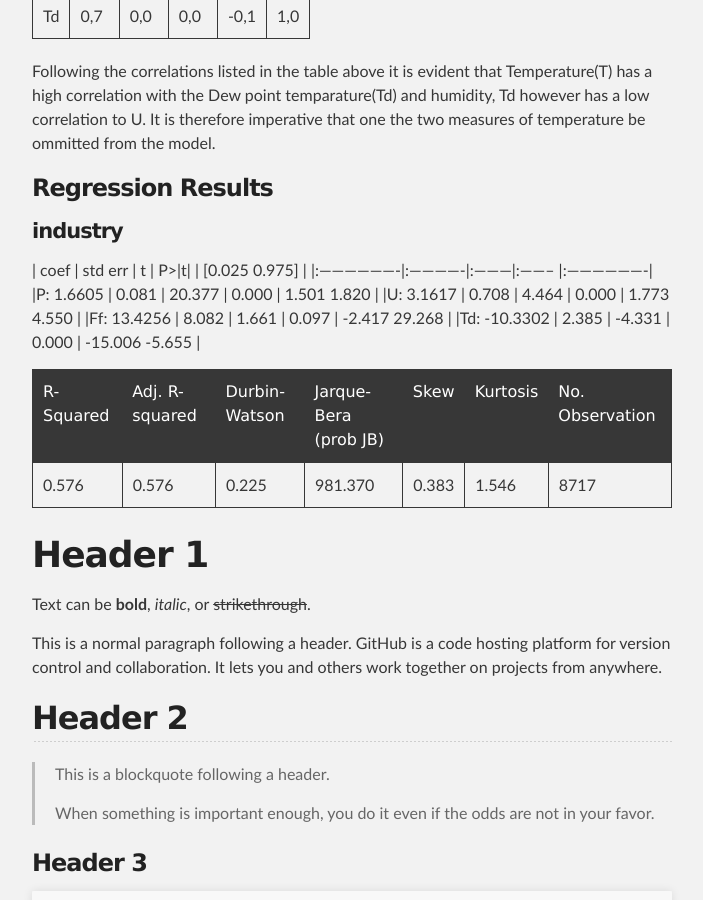
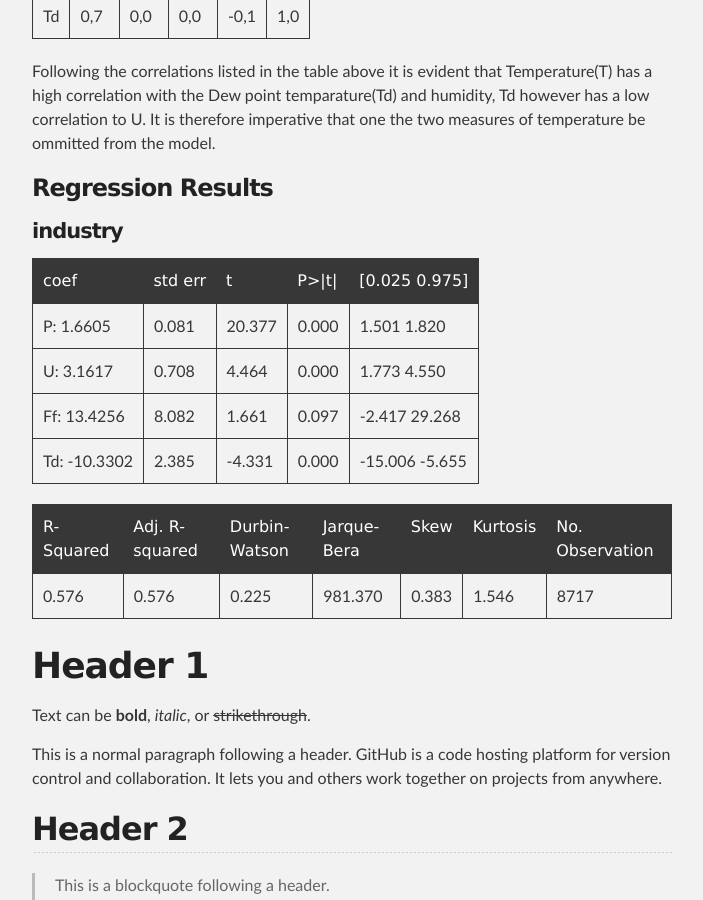
Before and after one commit to dmuiruri/ds_proj, a Jekyll site: the page built from docs/pages/forecasting.md, in a window 1280 px wide and 900 px high, scrolled down 889 px. Shown: the whole window, without its empty margins (288-991 px from the left). Built offline with Jekyll 4.4.1, drawn with Linux system fonts in a browser that asks for light colours.

Commit message:
Update forecasting.md

```diff
--- a/docs/pages/forecasting.md
+++ b/docs/pages/forecasting.md
@@ -22,6 +22,7 @@ Following the correlations listed in the table above it is evident that Temperat
 ### Regression Results
 
 #### industry
+
 |    coef            |   std err    |    t     | P\>\|t\| | \[0.025   0.975\]  |
 |:-------------------|:-------------|:---------|:-------- |:-------------------|
 |P\:          1.6605 |    0.081     | 20.377   |  0.000   |  1.501      1.820  |
@@ -29,9 +30,9 @@ Following the correlations listed in the table above it is evident that Temperat
 |Ff\:        13.4256 |    8.082     | 1.661    |  0.097   | -2.417     29.268  |
 |Td\:       -10.3302 |    2.385     | -4.331   |  0.000   | -15.006     -5.655 |
 
-|   R-Squared  | Adj. R-squared |    Durbin-Watson  |  Jarque-Bera (prob JB)  |   Skew   | Kurtosis | No. Observation |
-|:-------------|:---------------|:------------------|:------------------------|:---------|:-------- |:----------------|
-|   0.576      |    0.576           |    0.225          |  981.370                |   0.383  |   1.546  |  8717       |
+|   R-Squared  | Adj. R-squared |  Durbin-Watson |  Jarque-Bera   |   Skew   | Kurtosis | No. Observation |
+|:-------------|:---------------|:---------------|:---------------|:---------|:-------- |:-------|
+|   0.576      |    0.576       |    0.225       |  981.370       |   0.383  |   1.546  |  8717  |
 
 
 # Header 1
```
